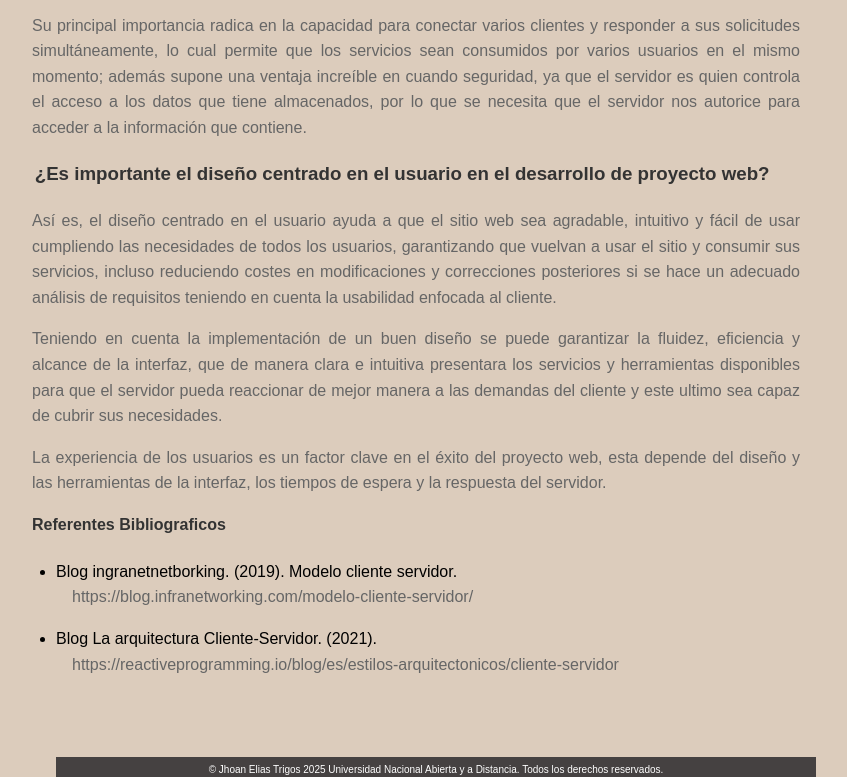
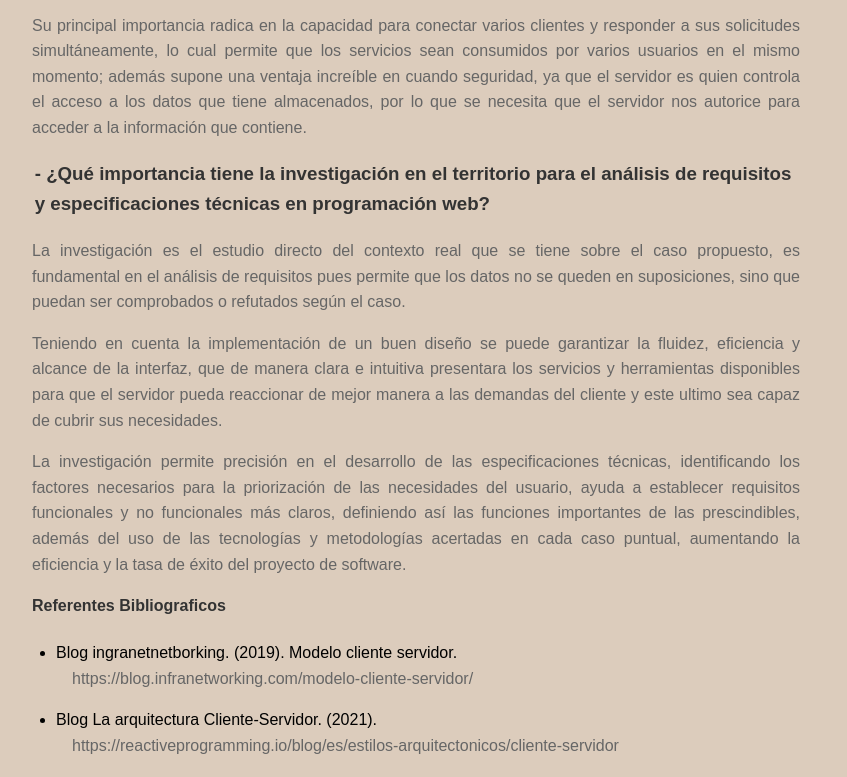
Before and after one commit to ELIAS-TRIGOS/ELIAS-TRIGOS.github.io, a plain HTML site: page index.html in a window 1280 px wide. Shown: the part 672-1449 px from the top of the page, without its empty margins (224-1071 px from the left). Drawn offline with Linux system fonts and the light colour scheme.

Commit message:
Update index.html
b

```diff
--- a/index.html
+++ b/index.html
@@ -18,12 +18,11 @@
         <p> Dentro la arquitectura cliente/servidor, existen mecanismos que le permiten a los clientes mantener una conexión continua y bidireccional con el servidor, en donde múltiples clientes se conectan al servidor para recuperar los recursos necesarios para funcionar, de tal forma que el cliente puede enviar y recibir datos del servidor y viceversa.</p>
          <p>Su principal importancia radica en la capacidad para conectar varios clientes y responder a sus solicitudes simultáneamente, lo cual permite que los servicios sean consumidos por varios usuarios en el mismo momento; además supone una ventaja increíble en cuando seguridad, ya que el servidor es quien controla el acceso a los datos que tiene almacenados, por lo que se necesita que el servidor nos autorice para acceder a la información que contiene.</p>
 
-    <h3>¿Es importante el diseño centrado en el usuario en el desarrollo de proyecto web?</h3>
-    <p>Así es, el diseño centrado en el usuario ayuda a que el sitio web sea agradable, intuitivo y fácil de usar cumpliendo las necesidades de todos los usuarios, garantizando que vuelvan a usar el sitio y consumir sus servicios, incluso reduciendo costes en modificaciones y correcciones posteriores si se hace un adecuado análisis de requisitos teniendo en cuenta la usabilidad enfocada al cliente.
-        </p>
+    <h3>-	¿Qué importancia tiene la investigación en el territorio para el análisis de requisitos y especificaciones técnicas en programación web?</h3>
+    <p>La investigación es el estudio directo del contexto real que se tiene sobre el caso propuesto, es fundamental en el análisis de requisitos pues permite que los datos no se queden en suposiciones, sino que puedan ser comprobados o refutados según el caso.</p>
         <p>Teniendo en cuenta la implementación de un buen diseño se puede garantizar la fluidez, eficiencia y alcance de la interfaz, que de manera clara e intuitiva presentara los servicios y herramientas disponibles para que el servidor pueda reaccionar de mejor manera a las demandas del cliente y este ultimo sea capaz de cubrir sus necesidades.
         </p>
-        <p>La experiencia de los usuarios es un factor clave en el éxito del proyecto web, esta depende del diseño y las herramientas de la interfaz, los tiempos de espera y la respuesta del servidor. </p>
+        <p> La investigación permite precisión en el desarrollo de las especificaciones técnicas, identificando los factores necesarios para la priorización de las necesidades del usuario, ayuda a establecer requisitos funcionales y no funcionales más claros, definiendo así las funciones importantes de las prescindibles, además del uso de las tecnologías y metodologías acertadas en cada caso puntual, aumentando la eficiencia y la tasa de éxito del proyecto de software.</p>
     <h4>Referentes Bibliograficos</h4>
     <ul>
         <li>Blog ingranetnetborking. (2019). Modelo cliente servidor.</li>
```
